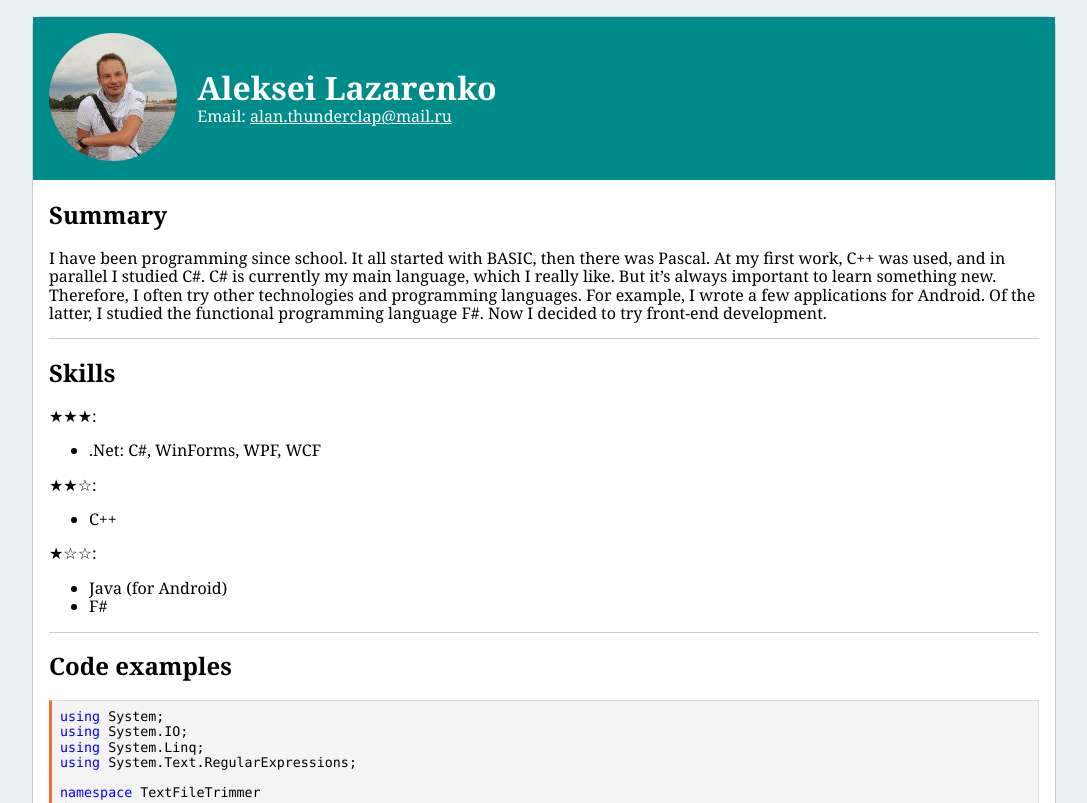
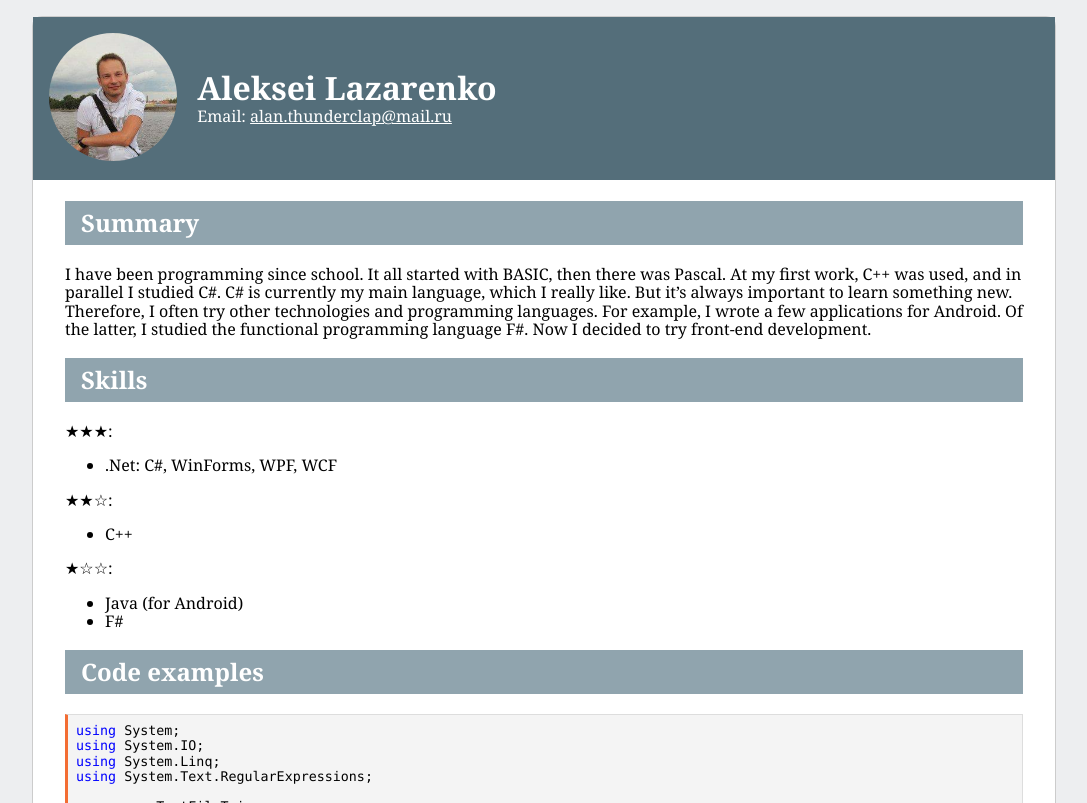
Before and after one commit to AlanThunderclap/rsschool-cv, a plain HTML site: page index.html in a window 1280 px wide. Shown: the top 803 px of the page, without its empty margins (96-1183 px from the left). Drawn offline with nearby package versions, Linux system fonts and the light colour scheme.

Commit message:
test: another style

```diff
--- a/style.css
+++ b/style.css
@@ -12,7 +12,7 @@ body {
 }
 
 header {
-    background-color: darkcyan;
+    background-color: #546E7A;
     color: white;
     padding: 16px;
 }
@@ -31,9 +31,14 @@ h1 {
     margin-bottom: 0;
 }
 
+h2 {
+    background-color: #90A4AE;
+    padding: 8px 16px;
+    color: white;
+}
+
 a {
     color: white;
-    text-align: right;
 }
 
 a:hover {
@@ -42,15 +47,7 @@ a:hover {
 
 main {
     background-color: white;
-    padding: 1px 16px 16px 16px;
-}
-
-section {
-    border-top: 1px #cccccc solid
-}
-
-section:first-child {
-    border-top: none;
+    padding: 1px 32px 16px 32px;
 }
 
 code {
```
